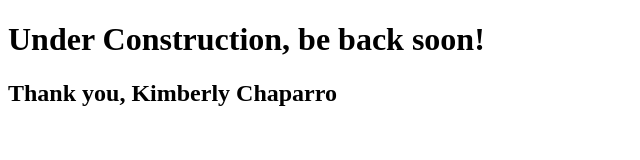
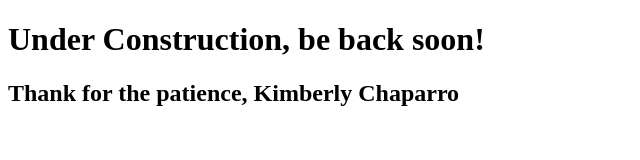
Before and after one commit to KimberlyChaparro/KimberlyChaparro.github.io, a plain HTML site: page index.html in a window 1280 px wide. Shown: the whole page, without its empty margins (0-640 px from the left). Drawn offline with Linux system fonts and the light colour scheme.

Commit message:
Update index.html

```diff
--- a/index.html
+++ b/index.html
@@ -9,7 +9,7 @@
 
 <body>
     <h1>Under Construction, be back soon!</h1>
-    <h2>Thank you, Kimberly Chaparro</h2>
+    <h2>Thank for the patience, Kimberly Chaparro</h2>
 </body>
 
 </html>
```
